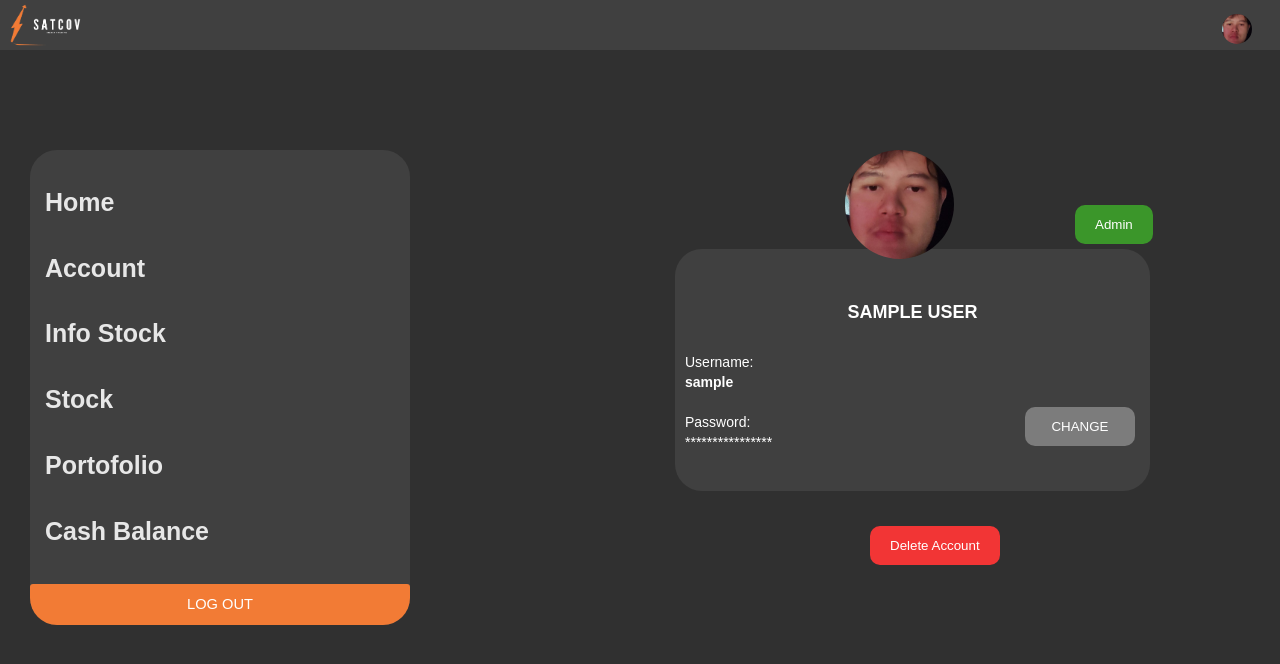
After one commit to mobs3288/SATCOV_ONLINE_TRADING, a PHP site: page /account.php in a window 1280 px wide. The commit adds this page. Shown: the top 664 px of the page. Run offline with PHP 8.4, Linux system fonts and the light colour scheme; the visitor is signed in with stand-in values (Sample User, id 1); tables that the repository leaves empty or names only in its code hold one stand-in row (values such as "Sample post").

Commit message:
Many Fixes, Added Account Page

```diff
--- /dev/null
+++ b/account.php
@@ -0,0 +1,119 @@
+<!DOCTYPE html>
+<html>
+<head>
+	<title>Saham</title>
+	<meta name="viewport" content="width=device-width, initial-scale=1.0">
+	<meta charset="utf-8">
+	<meta name="viewport" content="width=device-width, initial-scale=1">
+	<link rel="stylesheet" href="https://maxcdn.bootstrapcdn.com/bootstrap/3.4.1/css/bootstrap.min.css">
+	<script src="https://ajax.googleapis.com/ajax/libs/jquery/3.6.0/jquery.min.js"></script>
+	<script src="https://maxcdn.bootstrapcdn.com/bootstrap/3.4.1/js/bootstrap.min.js"></script>
+	<link rel="stylesheet" type="text/css" href="account_style.css">
+</head>
+<body>
+	<?php
+	session_start();
+
+	if($_SESSION['username']==""){
+		header("location:index.php?pesan=gagal");
+	}
+
+	// cek apakah yang mengakses halaman ini adalah admin
+	if ( $_SESSION['level'] != 'admin' and $_SESSION['level'] != 'user' ){
+		echo "<div class='alert'>Anda tidak memiliki akses untuk halaman ini.</div>";
+		exit;
+	}
+
+	?>
+	<div class="topnav">
+		<img src = "logo.png" width="85" height="50">
+		<div class = "logo_user">
+			<a href = "#account"><img src = "photo1.jpeg" width ="30" height="30"></a>
+		</div>
+	</div>
+
+	<div class="sidenav">
+		<a href="home_direct.php">Home</a>
+		<a href="#services">Account</a>
+		<a href="#clients">Info Stock</a>
+		<a href="#contact">Stock</a>
+    <!--
+    <b href="#contact">Buy Stock</b>
+    <b href="#contact">Sell Stock</b>
+    -->
+		<a href="#services">Portofolio</a>
+		<a href="#contact">Cash Balance</a>
+    <!--
+    <b href="#contact">Top Up</b>
+    <b href="#contact">Withdrawal</b>
+    -->
+    <br>
+
+		<form action="logout.php">
+			<input type="submit" value="LOG OUT" class = "tombol_logout" />
+		</form>
+	</div>
+	<br>
+	<br>
+	<br>
+	<div class = "photo">
+		<img src="photo1.jpeg" alt="Avatar" width = 25%>
+	</div>
+
+	<form action="#" method="post">
+		<input type="submit" class="tombol_level" value= <?php echo ucfirst($_SESSION['level']);?>><br><br>
+	</form>
+
+	<div class = "table">
+		<center>
+		<div class = "nama_user">
+			<?php
+				include "koneksi.php";
+				$conn = new mysqli($host,$user,$password,$database);
+
+				$user = $_SESSION['username'];
+
+				$sql = "SELECT * FROM user WHERE username = '$user' ";
+				$result = mysqli_query($conn, $sql);
+				// hitung hasil dan cek ada atau tidaknya data
+				$is_exist = mysqli_num_rows($result);
+				if($is_exist > 0){
+				// keluarkan hasil
+					$data = mysqli_fetch_assoc($result);
+					echo ("<b><br><br>".$data['nama_lengkap']."</b>"."<br><br>");
+				}
+			?>
+		</div>
+		</center>
+
+		<?php
+			include "koneksi.php";
+			$conn = new mysqli($host,$user,$password,$database);
+
+			$user = $_SESSION['username'];
+
+			$sql = "SELECT * FROM user WHERE username = '$user' ";
+			$result = mysqli_query($conn, $sql);
+				// hitung hasil dan cek ada atau tidaknya data
+			$is_exist = mysqli_num_rows($result);
+				if($is_exist > 0){
+			// keluarkan hasil
+			$data = mysqli_fetch_assoc($result);
+			echo ("Username: ". "<br>");
+			echo ("<b>".$data['username']."</b>"."<br><br>");
+
+			echo ("Password: ". "<br>");
+			echo ("****************". "<br>");
+			}
+		?>
+		<form action="#" method="post">
+			<input type="submit" class="tombol_change" value="CHANGE">
+		</form>
+	</div>
+	<form action="#" method="post">
+		<input type="submit" class="tombol_delete" value="Delete Account">
+	</form>
+
+
+</body>
+</html>
--- /dev/null
+++ b/account_style.css
@@ -0,0 +1,326 @@
+body{
+	font-family: sans-serif;
+	background: #303030;
+}
+
+h1{
+	/*ketebalan font*/
+
+	color: #D9D9D9;
+	position: fixed;
+	left: 570px;
+}
+
+img {
+	border-radius: 50%;
+}
+
+.photo{
+	position: absolute;
+	left: 845px;
+	top: 150px;
+	z-index: 10;
+}
+
+.tulisan_login{
+	text-align: center;
+	/*membuat semua huruf menjadi kapital*/
+	text-transform: uppercase;
+}
+
+.tulisan_register{
+	text-align: center;
+	/*membuat semua huruf menjadi kapital*/
+	text-transform: uppercase;
+}
+
+.kotak_login{
+	width: 350px;
+	background: white;
+	/*meletakkan form ke tengah*/
+	margin: 80px auto;
+	padding: 30px 20px;
+	box-shadow: 0px 0px 100px 4px #d6d6d6;
+}
+
+label{
+	font-size: 11pt;
+}
+
+.form_login{
+	/*membuat lebar form penuh*/
+	box-sizing : border-box;
+	width: 100%;
+	padding: 10px;
+	font-size: 11pt;
+	margin-bottom: 20px;
+}
+
+.tombol_login{
+	background: #2aa7e2;
+	color: white;
+	font-size: 11pt;
+	width: 100%;
+	border: none;
+	border-radius: 3px;
+	padding: 10px 20px;
+}
+
+.tombol_register{
+	background: #fe4e1e;
+	color: white;
+	font-size: 11pt;
+	width: 100%;
+	border: none;
+	border-radius: 3px;
+	padding: 10px 20px;
+}
+
+.tombol_logout{
+	background: #F27B35;
+	color: white;
+	font-size: 11pt;
+	width: 100%;
+	border: none;
+	border-radius: 3px;
+	padding: 10px 20px;
+	position: relative;
+}
+
+.tombol_add{
+	background: #8E8BFF;
+	color: #FFFFFF;
+	font-size: 11pt;
+	width: relative;
+	border: none;
+	border-radius: 10px;
+	padding: 10px 20px;
+	position: relative;
+	left: 575px;
+	bottom: 60px;
+}
+
+.tombol_add_modal{
+	background: #8E8BFF;
+	color: white;
+	font-size: 11pt;
+	width: 100%;
+	border: none;
+	border-radius: 3px;
+	padding: 10px 20px;
+}
+
+.search{
+	background: #7C7C7C;
+	color: #FFFFFF;
+	font-size: 11pt;
+	width: 650px;
+	border: none;
+	border-radius: 10px;
+	padding: 10px 20px;
+	position: relative;
+	left: 575px;
+	top: 21px;
+	text-align: left;
+}
+
+.nama_user{
+	font-size: large;
+	text-transform: uppercase;
+}
+
+.tombol_change{
+	background: #7C7C7C;
+	color: #FFFFFF;
+	font-size: 10pt;
+	width: 110px;
+	border: none;
+	border-radius: 10px;
+	padding: 10px 20px;
+	position: relative;
+	left: 340px;
+	bottom: 45px;
+}
+
+.tombol_delete{
+	background: #F23535;
+	color: #FFFFFF;
+	font-size: 10pt;
+	width: max-content;
+	border: none;
+	border-radius: 10px;
+	padding: 10px 20px;
+	position: relative;
+	left: 870px;
+	top: 95px;
+}
+
+.tombol_level{
+	background: #3B962A;
+	color: #FFFFFF;
+	font-size: 10pt;
+	width: max-content;
+	height: fit-content;
+	border: none;
+	border-radius: 10px;
+	padding: 10px 20px;
+	position: relative;
+	left: 1075px;
+	top: 95px;
+}
+
+::placeholder{
+	color: white;
+}
+
+.link{
+	color: #232323;
+	text-decoration: none;
+	font-size: 10pt;
+}
+
+.alert{
+	background: #e44e4e;
+	color: white;
+	padding: 10px;
+	text-align: center;
+	border:1px solid #b32929;
+	position: absolute;
+	opacity: 75%;
+	left: 570px;
+}
+
+.success{
+	background: #4ee44e;
+	color: white;
+	padding: 10px;
+	text-align: center;
+	border:1px solid #4ee44e;
+	position: absolute;
+	opacity: 75%;
+	left: 570px;
+}
+
+.topnav {
+	background-color: #404040;
+	overflow: hidden;
+  }
+
+.topnav a {
+	float: left;
+	color: #f2f2f2;
+	text-align: center;
+	padding: 14px 16px;
+	text-decoration: none;
+	font-size: 17px;
+}
+
+.topnav a:hover {
+	background-color: #ddd;
+	color: black;
+}
+
+.topnav a.active {
+	background-color: #04AA6D;
+	color: white;
+}
+
+.logo_user {
+	position: absolute;
+	right: 12px;
+	top: 0px;
+  }
+
+.menu{
+	position: absolute;
+	bottom: 738px;
+}
+
+.table {
+	width: 475px;
+	height: max-content;
+	position: relative;
+	top: 80px;
+	bottom: 0px;
+	z-index: 1;
+	left: 675px;
+	background-color: #404040;
+	overflow-x: hidden;
+	border-radius: 27px;
+	color: white;
+	padding-left: 10px;
+	padding-right: 10px;
+  }
+
+.sidenav {
+	height: relative;
+	width: 380px;
+	position: fixed;
+	z-index: 1;
+	top: 150px;
+	left: 30px;
+	background-color: #404040;
+	overflow-x: hidden;
+	padding-top: 20px;
+	border-radius: 27px;
+  }
+
+.sidenav a {
+  padding: 6px 8px 6px 16px;
+  text-decoration: none;
+  font-size: 25px;
+  color: #e7e7e7;
+  display: block;
+  padding: 15px;
+  font-weight: bold;
+}
+.sidenav b {
+  padding: 6px 8px 6px 25px;
+  text-decoration: none;
+  font-size: 15px;
+  color: #e7e7e7;
+  display: block;
+  padding: 3px 30px;
+  font-weight: bold;
+}
+
+.sidenav a:hover {
+  color: #f27b35;
+}
+.sidenav b:hover {
+  color: #f27b35;
+}
+
+.main {
+	margin-left: 160px; /* Same as the width of the sidenav */
+	font-size: 28px; /* Increased text to enable scrolling */
+	padding: 0px 10px;
+}
+
+
+.topnav input[type=text] {
+	float: right;
+	padding: 6px;
+	border: none;
+	margin-top: 8px;
+	margin-right: 16px;
+	font-size: 17px;
+}
+
+@media screen and (max-height: 450px) {
+	.sidenav {padding-top: 15px;}
+	.sidenav a {font-size: 18px;}
+}
+
+
+.modal-header{
+	background-color: #404040;
+}
+
+.modal-title{
+	color: white;
+}
+
+.modal-content{
+	padding: 10px;
+}
--- a/cek_search.php
+++ b/cek_search.php
@@ -6,7 +6,7 @@
 
     $search = $_POST['search'];
 
-	$sql = "SELECT * FROM saham WHERE kode_saham OR nama_saham LIKE '%".$search."%'" ;
+	$sql = "SELECT * FROM saham WHERE kode_saham LIKE '%".$search."%' OR nama_saham LIKE '%".$search."%'" ;
 	$result = $conn->query($sql);
 
 	if ($result->num_rows > 0) {
--- a/halaman_admin.php
+++ b/halaman_admin.php
@@ -74,7 +74,8 @@
 
 	<a href="logout.php">LOGOUT</a><br>
 	<a href="data_saham.php">ADD SAHAM</a><br>
-	<a href="info_saham.php">INFO SAHAM</a>
+	<a href="info_saham.php">INFO SAHAM</a><br>
+	<a href="account.php">AKON</a>
 
 	<br/>
 	<br/>
--- a/index.php
+++ b/index.php
@@ -5,8 +5,6 @@
 	<link rel="stylesheet" type="text/css" href="home_style.css">
 </head>
 <body>
-	<br>
-	<img src = "logo.png"><br><br>
 
 	<?php
 	if(isset($_GET['pesan'])){
@@ -18,6 +16,7 @@
 	}
 	clearstatcache();
 	?>
+	<img src = "logo.png"><br><br>
 
 	<div class="kotak_login">
 		<p class="tulisan_login">LOGIN</p>
--- a/saham.php
+++ b/saham.php
@@ -11,8 +11,10 @@
 	if ($result->num_rows > 0) {
         while($row = $result->fetch_assoc()) {
             $_SESSION['kode_saham'] = $row['kode_saham']. "<br>";
+            echo $row['kode_saham'] ."<br>";
             echo $row['nama_saham'] ."<br>";
             echo $row['harga']. "<br>";
+            echo $row['country']. "<br>";
             }
 	}
     $conn->close();
```
Also changed, not shown: halaman_user.php (+8 -6 lines), photo1.jpeg (added).
